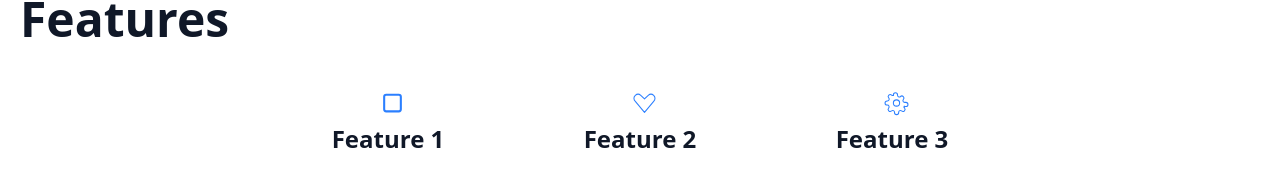
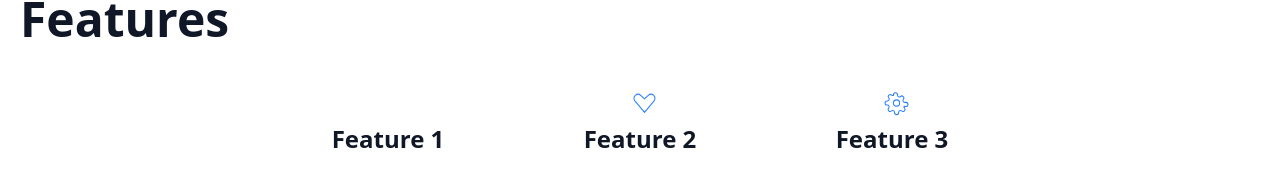
Before and after one commit to MuhammadAsad20/hackblocks, a React (Vite) app: page / in a window 1280 px wide. Shown: the part 730-903 px from the top of the page. Built offline with nearby package versions, Linux system fonts and the light colour scheme.

Commit message:
Update Features.jsx

```diff
--- a/src/components/Features.jsx
+++ b/src/components/Features.jsx
@@ -13,7 +13,7 @@ function Features() {
         <div class="h-full flex flex-col items-center text-center">
    <a className="ml-2 text-blue-500">
   <svg fill="none" stroke="currentColor" strokeLinecap="round" strokeLinejoin="round" strokeWidth="2" className="w-[25px] h-[40px]" viewBox="0 0 24 24">
-    <rect x="4" y="4" width="16" height="16" rx="2" ry="2"></rect>
+    <rect x="40" y="40" width="16" height="16" rx="2" ry="2"></rect>
   </svg>
 </a>
           <div class="w-full">
```
